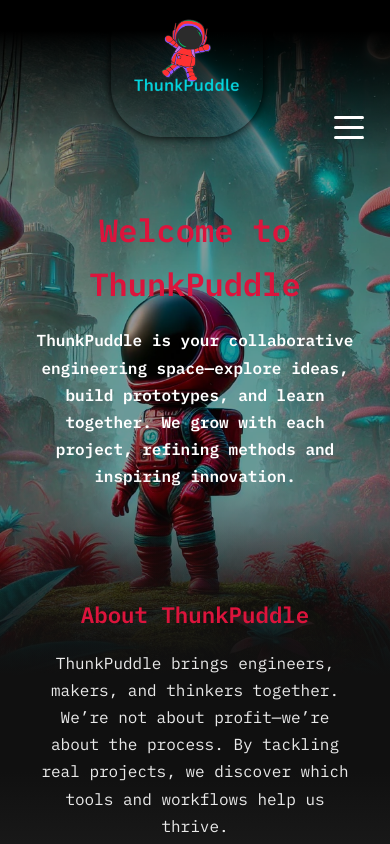
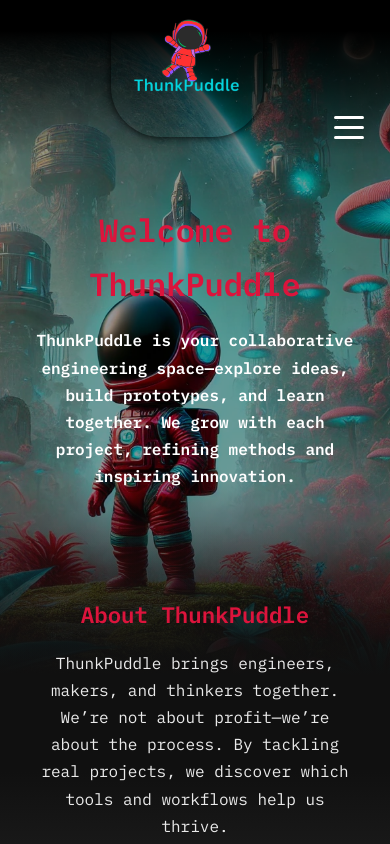
Before and after one commit to ThunkPuddle/ThunkPuddle, a plain HTML site: page index.html in a window 390 px wide. Shown: the top 844 px of the page. Drawn offline with Linux system fonts and the light colour scheme.

Commit message:
removed manual centering. didnt work. This is why i prefer c++

```diff
--- a/styles.css
+++ b/styles.css
@@ -457,7 +457,6 @@
     }
 
     .hero {
-        background-position: 47% center;
         padding: 11rem 1rem;
         text-align: center;
         min-height: 80vh; /* Adjust height for smaller screens */
```
